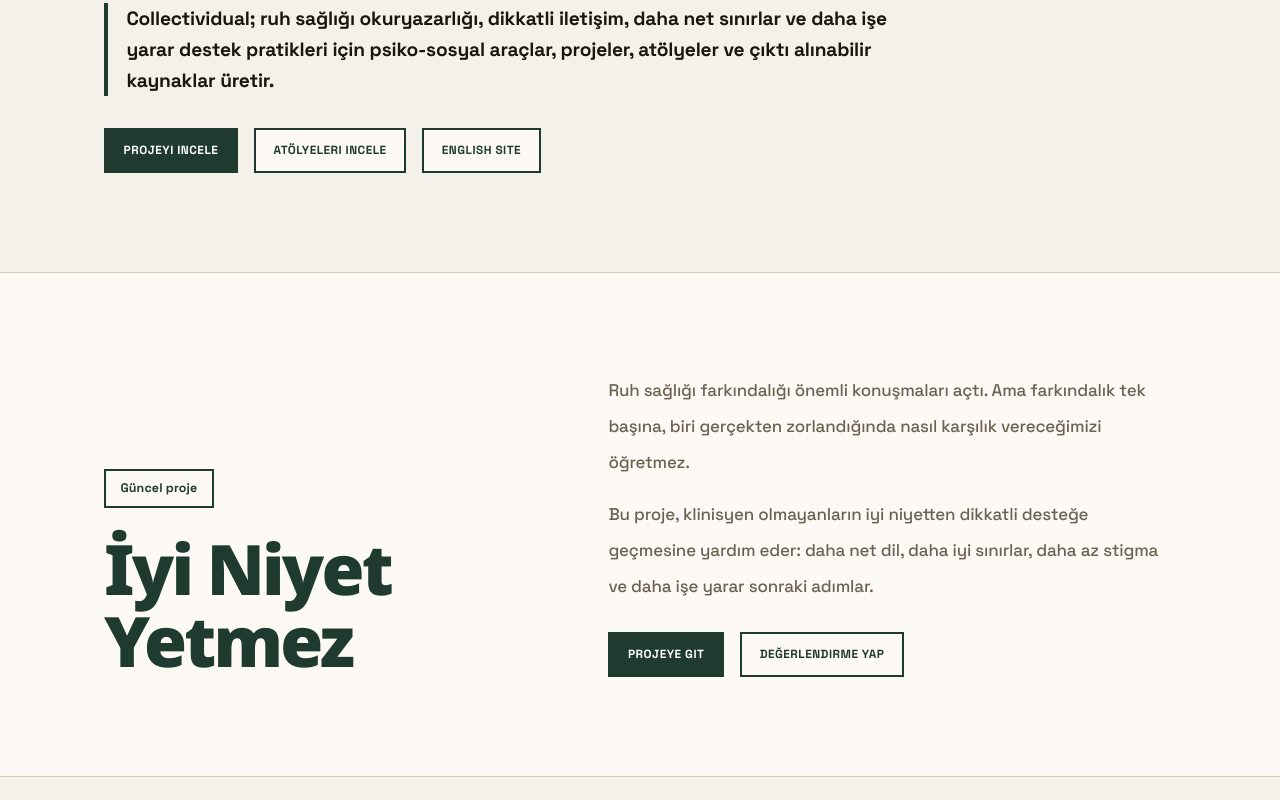
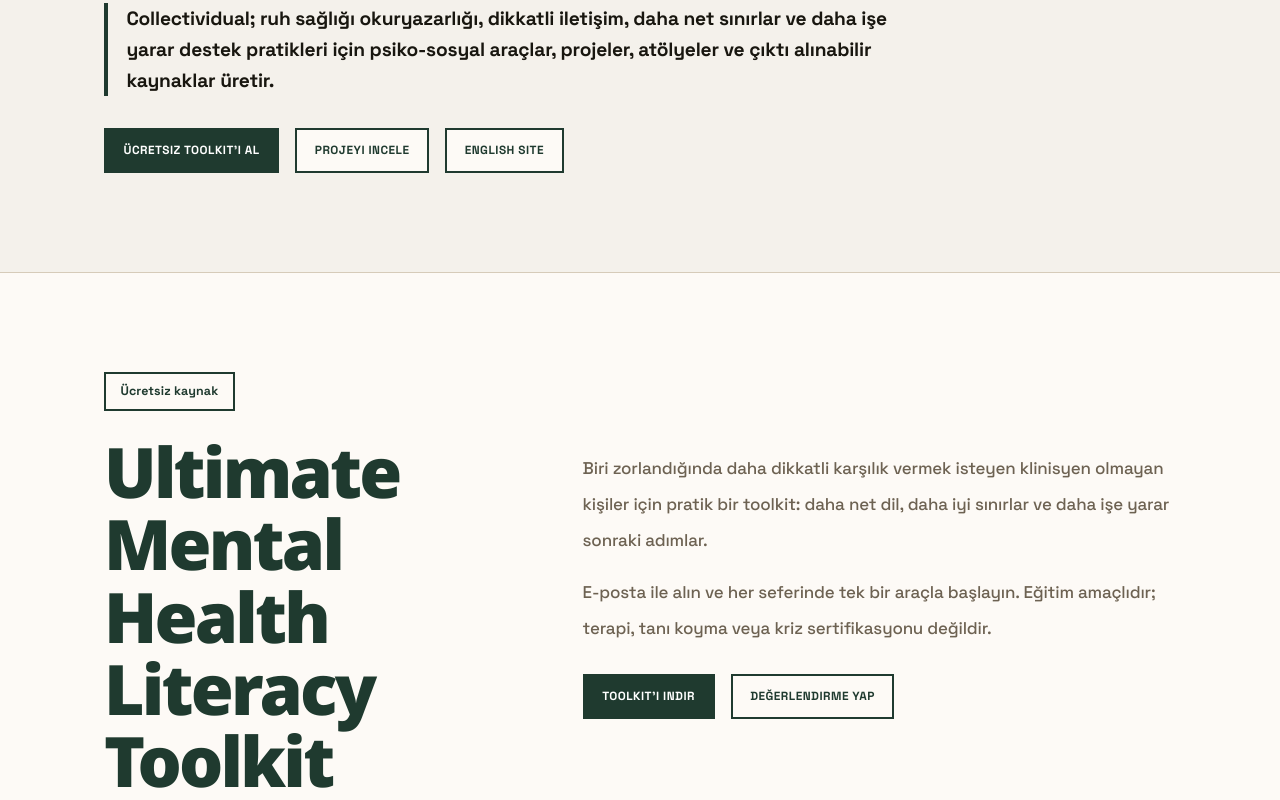
Before and after one commit to selaleakirmak-cmyk/collectividual-site, a Next.js app: page /tr in a window 1280 px wide. Shown: the part 460-1260 px from the top of the page. Built offline with nearby package versions, Linux system fonts and the light colour scheme.

Commit message:
Move Ultimate Toolkit earlier on Turkish homepage

```diff
--- a/app/tr/page.tsx
+++ b/app/tr/page.tsx
@@ -44,11 +44,11 @@ export default function TurkishHomePage() {
             Collectividual; ruh sağlığı okuryazarlığı, dikkatli iletişim, daha net sınırlar ve daha işe yarar destek pratikleri için psiko-sosyal araçlar, projeler, atölyeler ve çıktı alınabilir kaynaklar üretir.
           </p>
           <div className="mt-8 flex flex-wrap gap-4">
-            <Link href="/tr/campaigns/good-intentions-are-not-enough" className="poster-button">
+            <Link href="/tr/tools/mental-health-literacy-checklists" className="poster-button">
+              Ücretsiz toolkit’i al
+            </Link>
+            <Link href="/tr/campaigns/good-intentions-are-not-enough" className="poster-button poster-button--secondary">
               Projeyi incele
-            </Link>
-            <Link href="/tr/workshops" className="poster-button poster-button--secondary">
-              Atölyeleri incele
             </Link>
             <Link href="/" className="poster-button poster-button--secondary">
               English site
@@ -58,6 +58,33 @@ export default function TurkishHomePage() {
       </section>
 
       <section className="border-y border-[var(--border)] bg-[var(--surface)] poster-section">
+        <Container className="grid gap-10 md:grid-cols-[0.85fr_1.15fr] md:items-center">
+          <div>
+            <p className="poster-kicker mb-6">Ücretsiz kaynak</p>
+            <h2 className="poster-title poster-title--tr-medium">
+              Ultimate Mental Health Literacy Toolkit
+            </h2>
+          </div>
+          <div>
+            <p className="text-[15px] leading-8 text-[var(--muted)] md:text-[17px] md:leading-9">
+              Biri zorlandığında daha dikkatli karşılık vermek isteyen klinisyen olmayan kişiler için pratik bir toolkit: daha net dil, daha iyi sınırlar ve daha işe yarar sonraki adımlar.
+            </p>
+            <p className="mt-4 text-[15px] leading-8 text-[var(--muted)] md:text-[17px] md:leading-9">
+              E-posta ile alın ve her seferinde tek bir araçla başlayın. Eğitim amaçlıdır; terapi, tanı koyma veya kriz sertifikasyonu değildir.
+            </p>
+            <div className="mt-7 flex flex-wrap gap-4">
+              <Link href="/tr/tools/mental-health-literacy-checklists" className="poster-button">
+                Toolkit’i indir
+              </Link>
+              <Link href="/tr/assessment/mental-health-literacy" className="poster-button poster-button--secondary">
+                Değerlendirme yap
+              </Link>
+            </div>
+          </div>
+        </Container>
+      </section>
+
+      <section className="poster-section border-b border-[var(--border)]">
         <Container className="grid gap-10 md:grid-cols-[0.9fr_1.1fr] md:items-end">
           <div>
             <p className="poster-kicker mb-6">Güncel proje</p>
@@ -76,8 +103,8 @@ export default function TurkishHomePage() {
               <Link href="/tr/campaigns/good-intentions-are-not-enough" className="poster-button">
                 Projeye git
               </Link>
-              <Link href="/tr/assessment/mental-health-literacy" className="poster-button poster-button--secondary">
-                Değerlendirme yap
+              <Link href="/tr/workshops" className="poster-button poster-button--secondary">
+                Atölyeleri incele
               </Link>
             </div>
           </div>
@@ -171,8 +198,8 @@ export default function TurkishHomePage() {
               Yüzeysel farkındalığın ötesine geçip daha dikkatli iletişim, daha net sınırlar ve daha işe yarar destek pratikleri kurmak için.
             </p>
             <div className="mt-8 flex flex-wrap gap-4">
-              <Link href="/tr/workshops" className="poster-button">
-                Atölyeleri incele
+              <Link href="/tr/tools/mental-health-literacy-checklists" className="poster-button">
+                Toolkit’i al
               </Link>
               <Link href="/tr/join" className="poster-button poster-button--secondary">
                 İletişime geç
```
